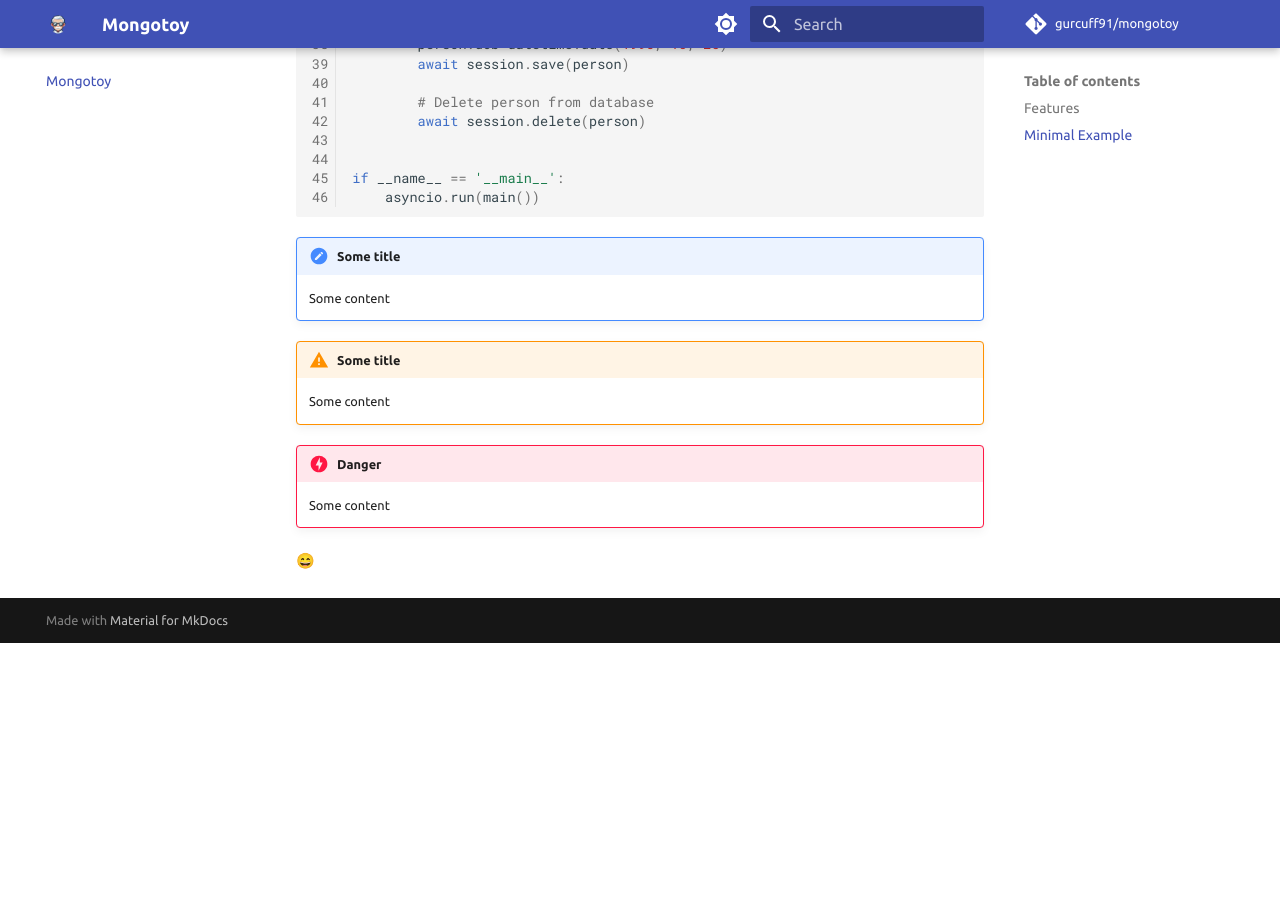
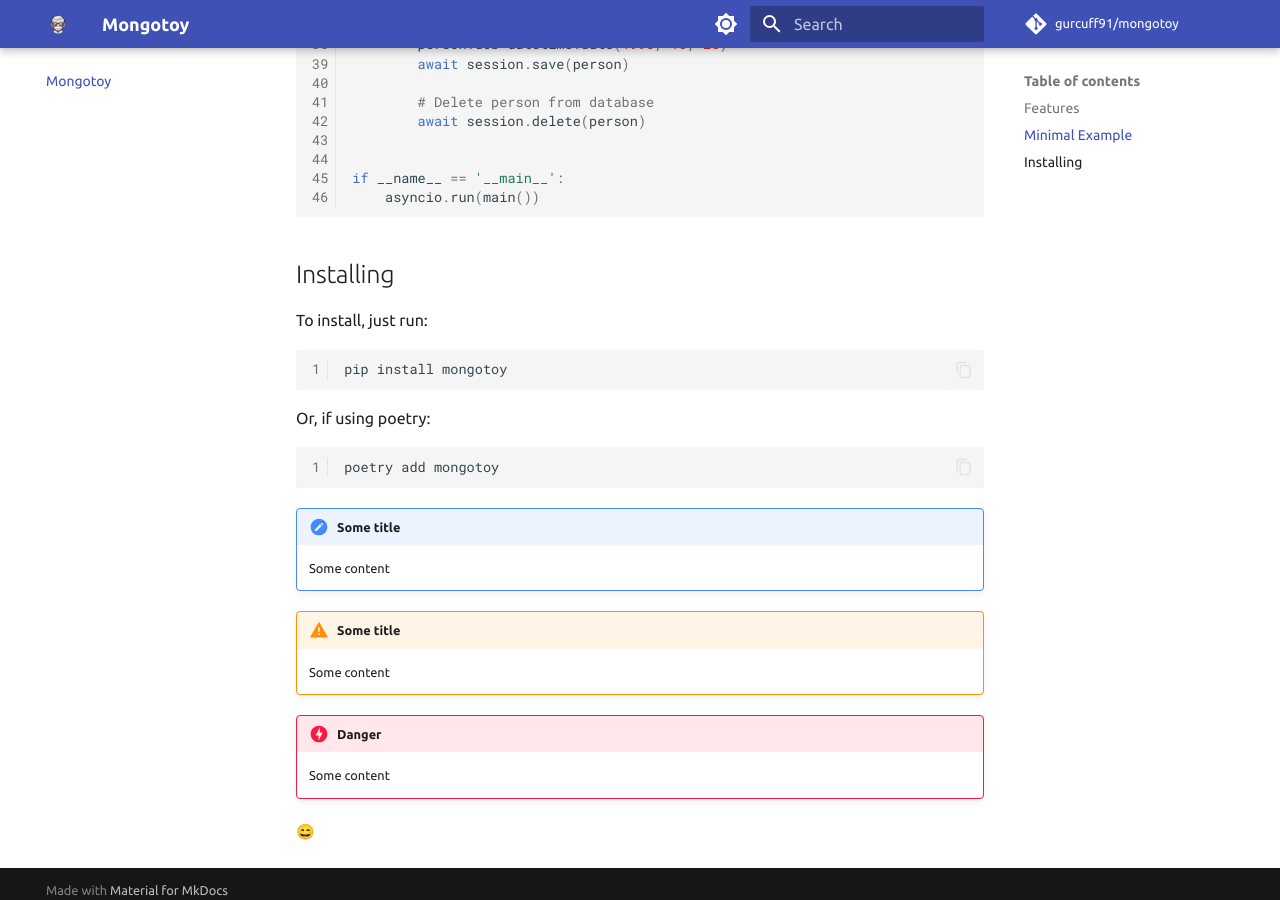
Before and after one commit to gurcuff91/mongotoy, an MkDocs documentation site: the page built from docs/index.md, in a window 1280 px wide and 900 px high, scrolled down 3012 px. Built offline with MkDocs 1.6.1 and Material for MkDocs 9.7.7, drawn with Linux system fonts in a browser that asks for light colours; emoji names are drawn with the system emoji font; comment, search, counter and statistics services are not loaded; before the commit the page ends 3655 px from its top, so only the background shows below that.

Commit message:
Fixes on docs index

````diff
--- a/docs/index.md
+++ b/docs/index.md
@@ -144,6 +143,19 @@ if __name__ == '__main__':
     asyncio.run(main())
 ```
 
+## Installing
+
+ To install, just run:
+ ```sh
+ pip install mongotoy
+ ```
+
+Or, if using poetry:
+
+```sh
+poetry add mongotoy
+```
+
 
 /// note | Some title
 Some content
````
Also changed, not shown: other parts of docs/index.md (+0 -1 lines).
